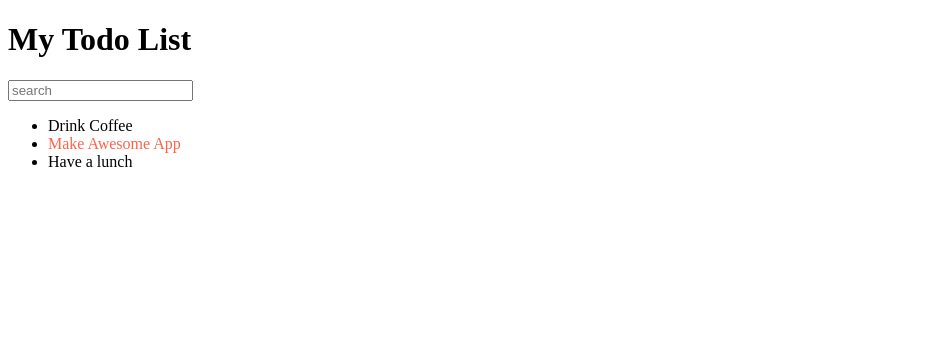
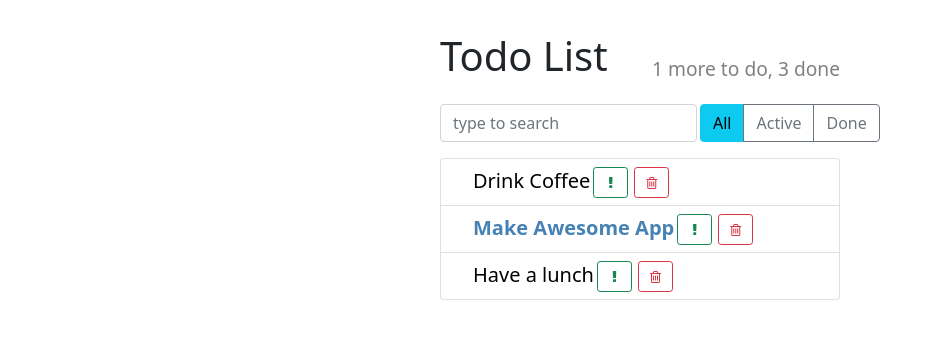
Before and after one commit to dragunovlab/todo_app, a React app: page / in a window 1280 px wide. Shown: the whole page, without its empty margins (0-935 px from the left). Built offline with nearby package versions, Linux system fonts and the light colour scheme.

Commit message:
032 Как импортировать css

```diff
--- a/package.json
+++ b/package.json
@@ -6,6 +6,7 @@
     "@testing-library/jest-dom": "^5.16.2",
     "@testing-library/react": "^12.1.4",
     "@testing-library/user-event": "^13.5.0",
+    "font-awesome": "^4.7.0",
     "react": "^17.0.2",
     "react-dom": "^17.0.2",
     "react-scripts": "5.0.0",
--- a/public/index.html
+++ b/public/index.html
@@ -4,6 +4,8 @@
     <meta charset="utf-8" />
     <link rel="icon" href="%PUBLIC_URL%/favicon.ico" />
     <meta name="viewport" content="width=device-width, initial-scale=1" />
+    <link rel="stylesheet" href="https://cdn.jsdelivr.net/npm/bootstrap@5.1.3/dist/css/bootstrap.min.css" integrity="sha384-1BmE4kWBq78iYhFldvKuhfTAU6auU8tT94WrHftjDbrCEXSU1oBoqyl2QvZ6jIW3" crossorigin="anonymous">
+    <link rel="stylesheet" href="https://cdn.jsdelivr.net/npm/@fortawesome/fontawesome-free@5.15.4/css/fontawesome.min.css" integrity="sha384-jLKHWM3JRmfMU0A5x5AkjWkw/EYfGUAGagvnfryNV3F9VqM98XiIH7VBGVoxVSc7" crossorigin="anonymous">
     <title>Todo App</title>
   </head>
   <body>
--- /dev/null
+++ b/src/components/app-header.css
@@ -0,0 +1,12 @@
+.app-header {
+  align-items: flex-end;
+}
+
+.app-header h1 {
+  flex-grow: 1;
+}
+
+.app-header h2 {
+  font-size: 1.2rem;
+  color: grey;
+}
--- a/src/components/app-header.js
+++ b/src/components/app-header.js
@@ -1,7 +1,13 @@
-import React from "react"
+import React from 'react';
+import './app-header.css';
 
-const AppHeader = () => {
-    return <h1>My Todo List</h1>
-  }
+const AppHeader = ({toDo, done}) => {
+  return (
+    <div className="app-header d-flex">
+      <h1>Todo List</h1>
+      <h2>{toDo} more to do, {done} done</h2>
+    </div>
+  );
+};
 
-export default AppHeader
+export default AppHeader;
--- /dev/null
+++ b/src/components/item-status-filter.js
@@ -0,0 +1,18 @@
+import React from 'react';
+
+import './item-status-filter.css';
+
+const ItemStatusFilter = () => {
+  return (
+    <div className="btn-group">
+      <button type="button"
+              className="btn btn-info">All</button>
+      <button type="button"
+              className="btn btn-outline-secondary">Active</button>
+      <button type="button"
+              className="btn btn-outline-secondary">Done</button>
+    </div>
+  );
+};
+
+export default ItemStatusFilter;
--- /dev/null
+++ b/src/components/search-panel.css
@@ -0,0 +1,5 @@
+.search-input {
+  width: auto;
+  flex-grow: 1;
+  margin-right: 3px;
+}
--- a/src/components/search-panel.js
+++ b/src/components/search-panel.js
@@ -1,7 +1,13 @@
-import React from "react"
+import React from 'react';
+
+import './search-panel.css';
 
 const SearchPanel = () => {
-    return <input placeholder="search" />
-  }
+  return (
+    <input type="text"
+              className="form-control search-input"
+              placeholder="type to search" />
+  );
+};
 
-  export default SearchPanel
+export default SearchPanel;
--- /dev/null
+++ b/src/components/todo-list-item.css
@@ -0,0 +1,24 @@
+.todo-list-item {
+  font-size: 1.25rem;
+}
+
+.todo-list-item button {
+  width: 35px;
+  margin: 3px;
+}
+
+.todo-list-item-label {
+  margin-left: 1.25rem;
+  line-height: 35px;
+  cursor: pointer;
+  user-select: none;
+}
+
+.todo-list-item.done .todo-list-item-label {
+  text-decoration: line-through;
+}
+
+.todo-list-item.important .todo-list-item-label {
+  font-weight: bold;
+  color: steelblue;
+}
--- a/src/components/todo-list-item.js
+++ b/src/components/todo-list-item.js
@@ -1,12 +1,33 @@
-import React from "react";
+import React from 'react';
 
-const TodoListItem = ( {label, important = false } ) => {
+import './todo-list-item.css';
 
-    const style = {
-        color: important ? 'tomato' : 'black'
-    }
+const TodoListItem = ({ label, important = false }) => {
 
-    return <span style={style}>{ label }</span>
-}
+  const style = {
+    color: important ? 'steelblue' : 'black',
+    fontWeight: important ? 'bold' : 'normal'
+  };
 
-export default TodoListItem
+  return (
+    <span className="todo-list-item">
+      <span
+        className="todo-list-item-label"
+        style={style}>
+        {label}
+      </span>
+
+      <button type="button"
+              className="btn btn-outline-success btn-sm float-right">
+        <i className="fa fa-exclamation" />
+      </button>
+
+      <button type="button"
+              className="btn btn-outline-danger btn-sm float-right">
+        <i className="fa fa-trash-o" />
+      </button>
+    </span>
+  );
+};
+
+export default TodoListItem;
--- /dev/null
+++ b/src/components/todo-list.css
@@ -0,0 +1,3 @@
+.todo-list .list-group-item {
+  padding: .25rem .75rem;
+}
--- a/src/components/todo-list.js
+++ b/src/components/todo-list.js
@@ -1,23 +1,25 @@
-import React from "react"
-import TodoListItem from "./todo-list-item"
+import React from 'react';
 
-const TodoList = ( { todos } ) => {
+import TodoListItem from './todo-list-item';
+import './todo-list.css';
 
-    const elements = todos.map((item) => {
+const TodoList = ({ todos }) => {
 
-        const { id, ...itemProps } = item
-
-        return (
-        <li key={ id }>
-        <TodoListItem { ... itemProps } />
-        </li>
-      )
-    })
+  const elements = todos.map((item) => {
+    const { id, ...itemProps } = item;
 
     return (
-      <ul>
-        { elements }
-      </ul>
-    )
-  }
-export default TodoList
+      <li key={id} className="list-group-item">
+        <TodoListItem {...itemProps } />
+      </li>
+    );
+  });
+
+  return (
+    <ul className="list-group todo-list">
+      { elements }
+    </ul>
+  );
+};
+
+export default TodoList;
--- /dev/null
+++ b/src/index.css
@@ -0,0 +1,8 @@
+.todo-app {
+  margin: 2rem auto 0 auto;
+  max-width: 400px;
+}
+
+.top-panel {
+  margin: 1rem 0;
+}
--- a/src/index.js
+++ b/src/index.js
@@ -1,26 +1,35 @@
-import React from "react"
-import ReactDOM  from "react-dom"
+import React from 'react';
+import ReactDOM from 'react-dom';
 
-import AppHeader from "./components/app-header"
-import SearchPanel from "./components/search-panel"
-import TodoList from "./components/todo-list"
+import AppHeader from './components/app-header';
+import SearchPanel from './components/search-panel';
+import TodoList from './components/todo-list';
+import ItemStatusFilter from './components/item-status-filter';
+
+
+import './index.css';
+import 'font-awesome/css/font-awesome.min.css';
 
 const App = () => {
 
   const todoData = [
     { label: 'Drink Coffee', important: false, id: 1 },
     { label: 'Make Awesome App', important: true, id: 2 },
-    { label: 'Have a lunch', important: false, id: 3}
-  ]
+    { label: 'Have a lunch', important: false, id: 3 }
+  ];
 
-return (
-  <div>
-  <AppHeader />
-  <SearchPanel />
-  <TodoList todos={todoData} />
-</div>
-)
-}
+  return (
+    <div className="todo-app">
+      <AppHeader toDo={1} done={3} />
+      <div className="top-panel d-flex">
+        <SearchPanel />
+        <ItemStatusFilter />
+      </div>
+
+      <TodoList todos={todoData} />
+    </div>
+  );
+};
 
 ReactDOM.render(<App />,
-  document.getElementById('root'))
+  document.getElementById('root'));
```
Also changed, not shown: src/components/item-status-filter.css (added), 1 other file.
